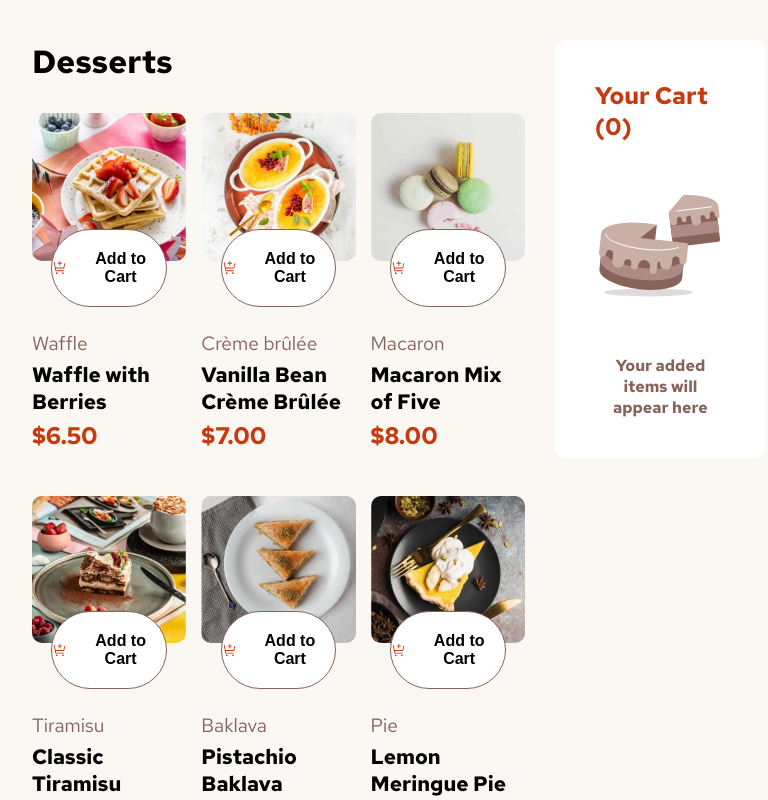
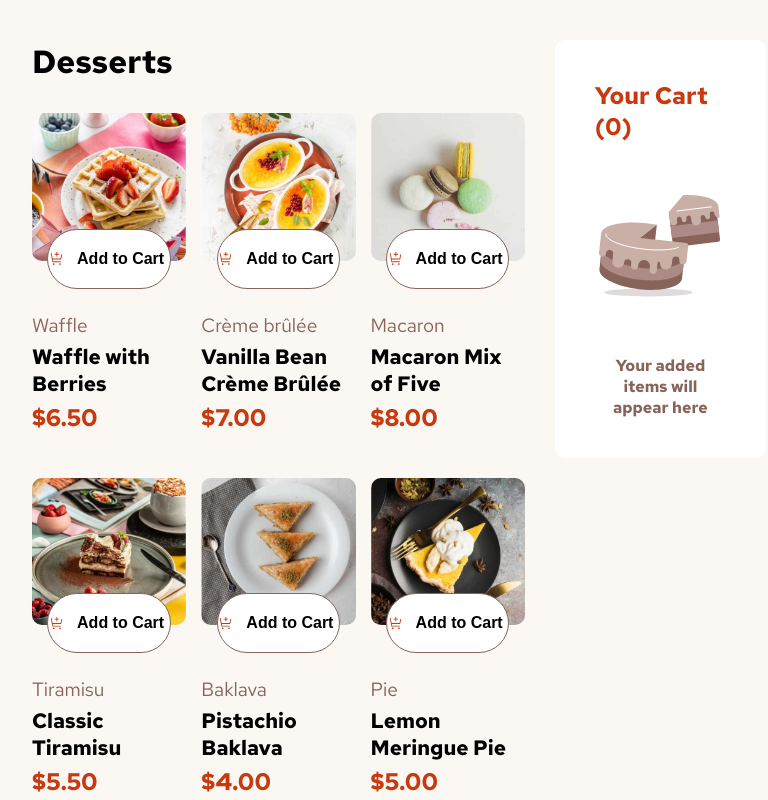
Before and after one commit to DCodeartisan/Product-List-With-Cart, a React (Vite) app: page / in a window 768 px wide. Shown: the top 800 px of the page. Built offline with nearby package versions, Linux system fonts and the light colour scheme.

Commit message:
first commit

```diff
--- a/index.html
+++ b/index.html
@@ -2,7 +2,7 @@
 <html lang="en">
   <head>
     <meta charset="UTF-8" />
-    <link rel="icon" href="./src/assets/images/favicon-32x32.png">
+    <link rel="icon" href="/favicon-32x32.png">
     <meta name="viewport" content="width=device-width, initial-scale=1.0" />
     <title>Frontend Mentor | Product list with cart</title>
   </head>
--- a/src/index.css
+++ b/src/index.css
@@ -136,7 +136,7 @@ body {
   }
 
   .cards button {
-    width: 75%;
+    width: 80%;
     padding: 20px 0;
     position: relative;
     bottom: auto;
```
